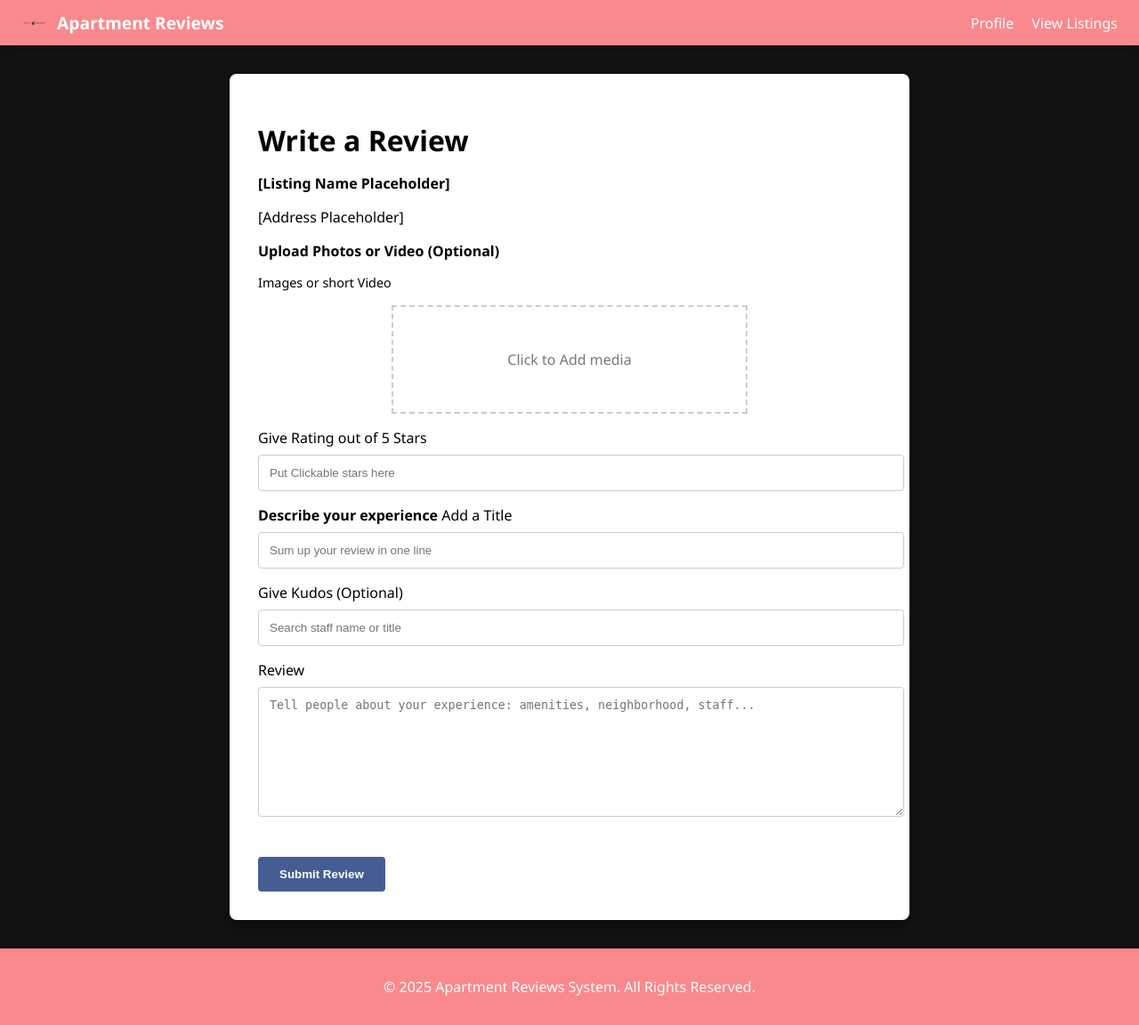
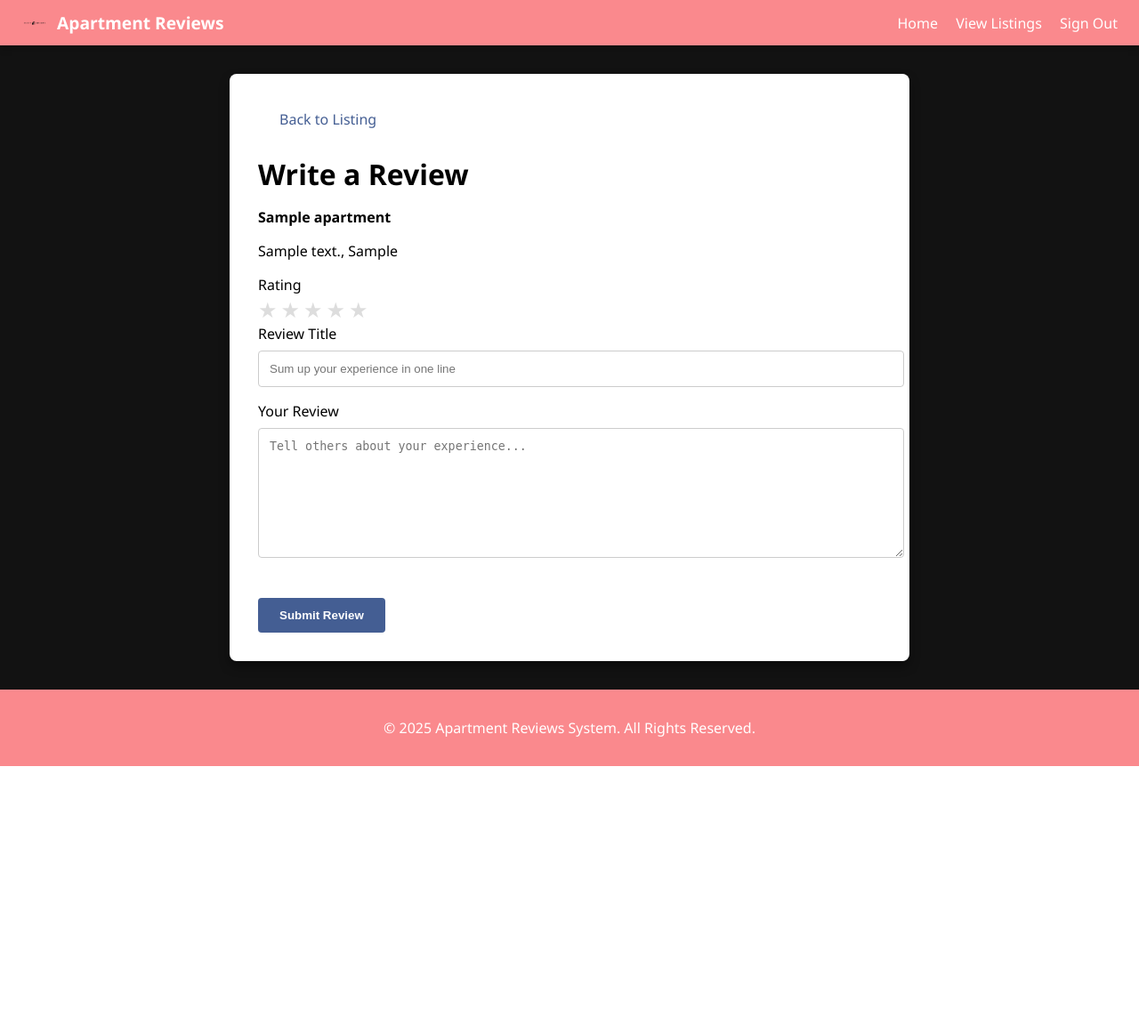
Before and after one commit to RejectsReviews/Apartment-Reviews-App, a Flask app: template App/templates/Html/LeaveReview.html in a window 1280 px wide. Shown: the whole page at 89% size. After the commit the page ends 861 px from the top, so only its background shows below. Run offline with Flask 3, Linux system fonts and the light colour scheme; the template is opened without the code that fills it: values that come from a table or form of the project are taken from there, others are empty; tables that the repository leaves empty hold one stand-in row (values such as "Sample post").

Commit message:
tenants can leave reviews

```diff
--- a/App/controllers/__init__.py
+++ b/App/controllers/__init__.py
@@ -5,3 +5,4 @@ from .landlord import *
 from .tenant import *
 from .apartment import *
 from .amenity import *
+from .review import *
--- a/App/controllers/apartment.py
+++ b/App/controllers/apartment.py
@@ -20,10 +20,12 @@ def create_apartment(landlord_id, title, description, address, city, price, bedr
         db.session.rollback()
         return None
 
-def get_apartment(id):
-    return Apartment.query.get(id)
+def get_apartment(apartment_id):
+    """Get apartment by ID"""
+    return Apartment.query.get(apartment_id)
 
 def get_all_apartments():
+    """Get all apartments"""
     return Apartment.query.all()
 
 def get_all_apartments_json():
--- a/App/controllers/auth.py
+++ b/App/controllers/auth.py
@@ -17,7 +17,7 @@ def setup_jwt(app):
   def user_identity_lookup(identity):
     user = User.query.filter_by(username=identity).one_or_none()
     if user:
-        return user.id
+        return str(user.id)
     return None
 
   @jwt.user_lookup_loader
--- a/App/default_config.py
+++ b/App/default_config.py
@@ -1,2 +1,4 @@
 SQLALCHEMY_DATABASE_URI="sqlite:///temp-database.db"
 SECRET_KEY="secret key"
+WTF_CSRF_ENABLED = True
+WTF_CSRF_SECRET_KEY = "csrf-secret-key"
--- a/App/static/Css/LeaveReview.css
+++ b/App/static/Css/LeaveReview.css
@@ -121,3 +121,63 @@ body {
     bottom: 0;
     width: 100%;
   }
+
+  .star-rating {
+    display: flex;
+    flex-direction: row-reverse;
+    justify-content: flex-end;
+    gap: 4px;
+  }
+
+  .star-rating input[type="radio"] {
+    display: none;
+  }
+
+  .star-rating label {
+    cursor: pointer;
+    font-size: 24px;
+    color: #ddd;
+    transition: color 0.2s ease-in-out;
+  }
+
+  .star-rating label:hover,
+  .star-rating label:hover ~ label,
+  .star-rating input[type="radio"]:checked ~ label {
+    color: #ffd700;
+  }
+
+  .review-btn {
+    background-color: #445E93;
+    color: white;
+    border: none;
+    padding: 10px 20px;
+    border-radius: 4px;
+    cursor: pointer;
+    font-weight: bold;
+    transition: background-color 0.2s;
+  }
+
+  .review-btn:hover {
+    background-color: #334771;
+  }
+
+  .back-button-container {
+    margin-bottom: 1rem;
+  }
+
+  .back-button {
+    display: inline-flex;
+    align-items: center;
+    padding: 0.5rem 1rem;
+    color: #445E93;
+    text-decoration: none;
+    font-weight: 500;
+  }
+
+  .back-button:hover {
+    text-decoration: underline;
+  }
+
+  .back-button i {
+    margin-right: 0.5rem;
+  }
--- a/App/static/Javascript/LeaveReview.js
+++ b/App/static/Javascript/LeaveReview.js
@@ -3,8 +3,4 @@ document.getElementById('mediaInput')?.addEventListener('change', function () {
     if (fileList.length > 0) {
       alert(`${fileList.length} file(s) selected.`);
     }
-  });
-
-  document.querySelector('.submit-btn')?.addEventListener('click', function () {
-    alert('Review submitted (functionality to be implemented)');
-  });
+});
--- a/App/templates/Html/LeaveReview.html
+++ b/App/templates/Html/LeaveReview.html
@@ -1,52 +1,61 @@
 <!DOCTYPE html>
 <html lang="en">
 <head>
-  <meta charset="UTF-8" />
-  <meta name="viewport" content="width=device-width, initial-scale=1.0"/>
-  <title>Write a Review</title>
-  <link rel="stylesheet" href="../../static/Css/LeaveReview.Css"/>
-  <script defer src="../../static/Javascript/LeaveReview.js"></script>
+  <meta charset="UTF-8">
+  <title>Leave a Review - {{ apartment.title }}</title>
+  <link rel="stylesheet" href="{{ url_for('static', filename='Css/LeaveReview.css') }}">
 </head>
 <body>
   <header class="navbar">
     <div class="logo-left">
-      <img src="../../static/images/Logo.png" alt="Logo" class="logo"/>
+      <img src="{{ url_for('static', filename='images/Logo.png') }}" alt="Logo" class="logo"/>
       <span class="brand">Apartment Reviews</span>
     </div>
     <nav class="nav-links">
-      <a href="tenantsProfile.html">Profile</a>
-      <a href="ViewListing.html">View Listings</a>
+      <a href="{{ url_for('index_views.index_page') }}">Home</a>
+      <a href="{{ url_for('apartment_views.apartments_listing') }}">View Listings</a>
+      <a href="{{ url_for('auth_views.logout_action') }}">Sign Out</a>
     </nav>
   </header>
 
   <main class="container">
     <div class="card">
-      <h1>Write a Review</h1>
-      <p class="subtitle"> [Listing Name Placeholder]</p>
-      <p class="address">[Address Placeholder]</p>
-
-      <label class="section-title">Upload Photos or Video (Optional)</label>
-      <p class="description">Images or short Video</p>
-      <div class="media-upload">
-        <label for="mediaInput" class="media-box">Click to Add media</label>
-        <input type="file" id="mediaInput" accept="image/*,video/*" multiple style="display: none;">
+      <div class="back-button-container">
+        <a href="{{ url_for('apartment_views.apartment_details', apartment_id=apartment.id) }}" class="back-button">
+          <i class="fas fa-arrow-left"></i> Back to Listing
+        </a>
       </div>
 
-      <label for="kudos">Give Rating out of 5 Stars</label>
-      <input type="text" id="kudos" placeholder="Put Clickable stars here"/>
+      <h1>Write a Review</h1>
+      <p class="subtitle">{{ apartment.title }}</p>
+      <p class="address">{{ apartment.address }}, {{ apartment.city }}</p>
 
-      <label class="section-title">Describe your experience</label>
+      <form action="{{ url_for('review_views.submit_review', apartment_id=apartment.id) }}" method="POST">
+        {{ form.csrf_token }}
+        <div class="rating-section">
+          <label>Rating</label>
+          <div class="star-rating">
+            {% for i in range(5, 0, -1) %}
+              <input type="radio" id="star{{ i }}" name="rating" value="{{ i }}" required>
+              <label for="star{{ i }}" class="star">★</label>
+            {% endfor %}
+          </div>
+        </div>
 
-      <label for="reviewTitle">Add a Title</label>
-      <input type="text" id="reviewTitle" placeholder="Sum up your review in one line" maxlength="72"/>
+        <div class="form-group">
+          <label for="title">Review Title</label>
+          <input type="text" id="title" name="title" required maxlength="72"
+                 placeholder="Sum up your experience in one line">
+        </div>
 
-      <label for="kudos">Give Kudos (Optional)</label>
-      <input type="text" id="kudos" placeholder="Search staff name or title"/>
+        <div class="form-group">
+          <label for="content">Your Review</label>
+          <textarea id="content" name="content" required minlength="10"
+                    placeholder="Tell others about your experience..."></textarea>
+        </div>
 
-      <label for="fullReview">Review</label>
-      <textarea id="fullReview" placeholder="Tell people about your experience: amenities, neighborhood, staff..." minlength="200"></textarea>
-
-      <button class="submit-btn">Submit Review</button>
+        <button type="submit" class="submit-btn">Submit Review</button>
+      </form>
     </div>
   </main>
 
--- a/App/views/__init__.py
+++ b/App/views/__init__.py
@@ -8,6 +8,7 @@ from .user import user_views
 from .auth import auth_views
 from .apartment import apartment_views
 from .admin import setup_admin
+from .review import review_views
 
-views = [index_views, user_views, auth_views, apartment_views]
+views = [index_views, user_views, auth_views, apartment_views, review_views]
 # blueprints must be added to this list
--- a/App/views/apartment.py
+++ b/App/views/apartment.py
@@ -3,7 +3,11 @@ from flask_jwt_extended import jwt_required, current_user
 import os
 from werkzeug.utils import secure_filename
 
-from App.controllers import get_all_apartments, add_amenity_to_apartment
+from App.controllers import (
+    get_all_apartments,
+    add_amenity_to_apartment,
+    get_reviews_by_apartment
+)
 
 apartment_views = Blueprint('apartment_views', __name__, template_folder='../templates')
 
@@ -124,10 +128,12 @@ def apartment_details(apartment_id):
     additional_images = get_apartment_images(apartment_id, 'additional')
 
     landlord = get_landlord(apartment.landlord_id)
+    reviews = get_reviews_by_apartment(apartment_id)
 
     return render_template('Html/ListingDetails.html',
                           apartment=apartment,
                           cover_image=cover_image,
                           additional_images=additional_images,
                           landlord=landlord,
+                          reviews=reviews,
                           is_tenant=(current_user.user_type == 'Tenant'))
--- /dev/null
+++ b/App/views/review.py
@@ -0,0 +1,66 @@
+from flask import Blueprint, render_template, request, flash, redirect, url_for, current_app
+from flask_jwt_extended import jwt_required, current_user
+from flask_wtf import FlaskForm
+from App.controllers.apartment import get_apartment
+from App.controllers.review import create_review
+from App.models import Review, db
+
+review_views = Blueprint('review_views', __name__, template_folder='../templates')
+
+class ReviewForm(FlaskForm):
+    pass
+
+@review_views.route('/apartments/<int:apartment_id>/review', methods=['GET'])
+@jwt_required()
+def leave_review(apartment_id):
+    if current_user.user_type != 'Tenant':
+        flash('Only tenants can leave reviews')
+        return redirect(url_for('apartment_views.apartment_details', apartment_id=apartment_id))
+
+    apartment = get_apartment(apartment_id)
+    if not apartment:
+        flash('Apartment not found')
+        return redirect(url_for('apartment_views.apartments_listing'))
+
+    form = ReviewForm()
+    return render_template('Html/LeaveReview.html', apartment=apartment, form=form)
+
+@review_views.route('/apartments/<int:apartment_id>/review', methods=['POST'])
+@jwt_required()
+def submit_review(apartment_id):
+    if current_user.user_type != 'Tenant':
+        flash('Only tenants can leave reviews')
+        return redirect(url_for('apartment_views.apartment_details', apartment_id=apartment_id))
+
+    form = ReviewForm()
+    if not form.validate_on_submit():
+        flash('Invalid form submission')
+        return redirect(url_for('review_views.leave_review', apartment_id=apartment_id))
+
+    apartment = get_apartment(apartment_id)
+    if not apartment:
+        flash('Apartment not found')
+        return redirect(url_for('apartment_views.apartments_listing'))
+
+    data = request.form
+    rating = int(data.get('rating', 0))
+    comment = data.get('content', '')
+    title = data.get('title', '')
+
+    if not (1 <= rating <= 5):
+        flash('Rating must be between 1 and 5')
+        return redirect(url_for('review_views.leave_review', apartment_id=apartment_id))
+
+    try:
+        review = create_review(
+            apartment_id=apartment_id,
+            tenant_id=current_user.id,
+            rating=rating,
+            comment=f"{title}\n\n{comment}",
+            landlord_id=apartment.landlord_id
+        )
+        flash('Review submitted successfully!')
+        return redirect(url_for('apartment_views.apartment_details', apartment_id=apartment_id))
+    except Exception as e:
+        flash(f'Error submitting review: {str(e)}')
+        return redirect(url_for('review_views.leave_review', apartment_id=apartment_id))
```
Also changed, not shown: App/controllers/review.py (added, +23 -0 lines), App/static/Css/ListingDetails.css (+58 -0 lines), App/templates/Html/ListingDetails.html (+26 -3 lines), requirements.txt (+15 -13 lines).
